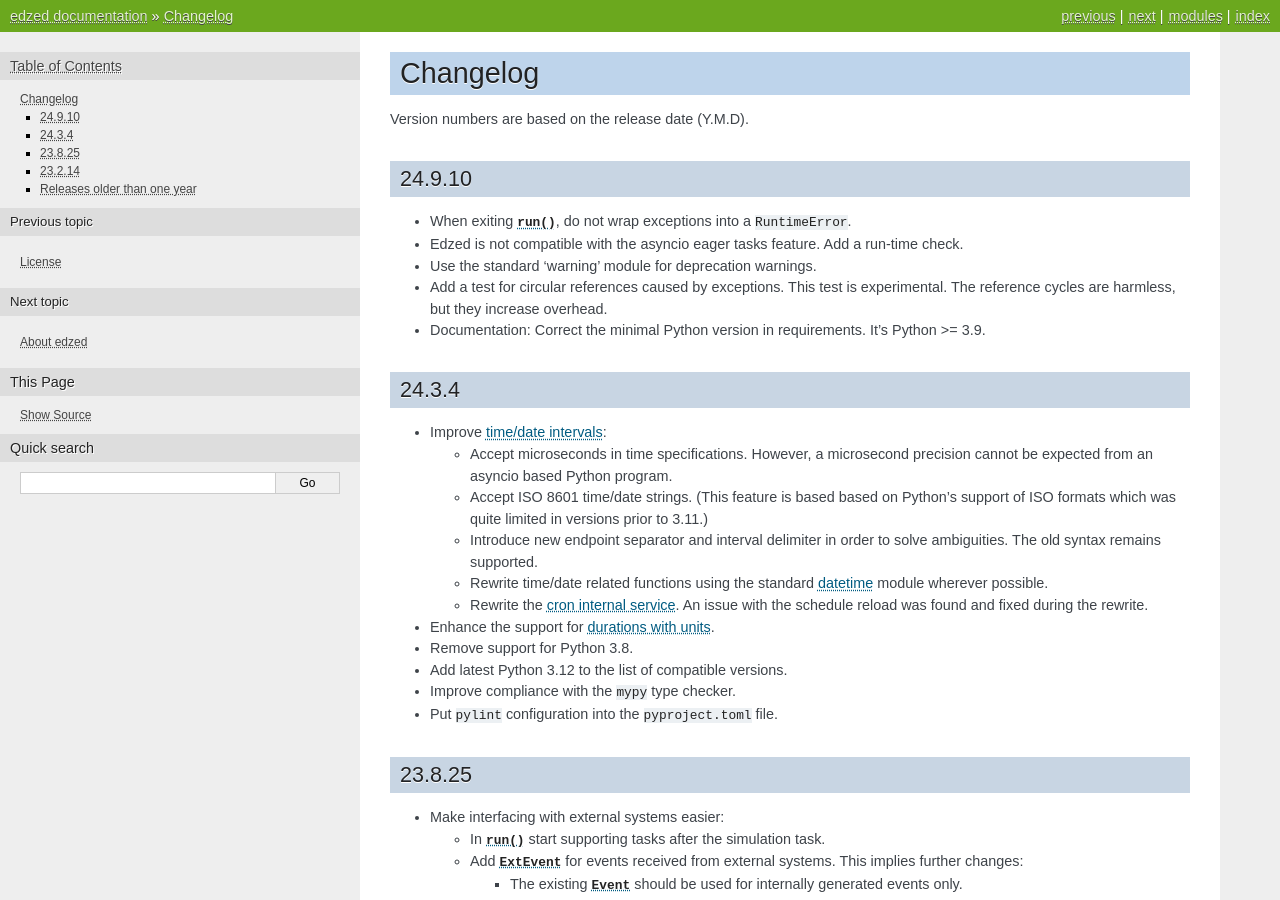
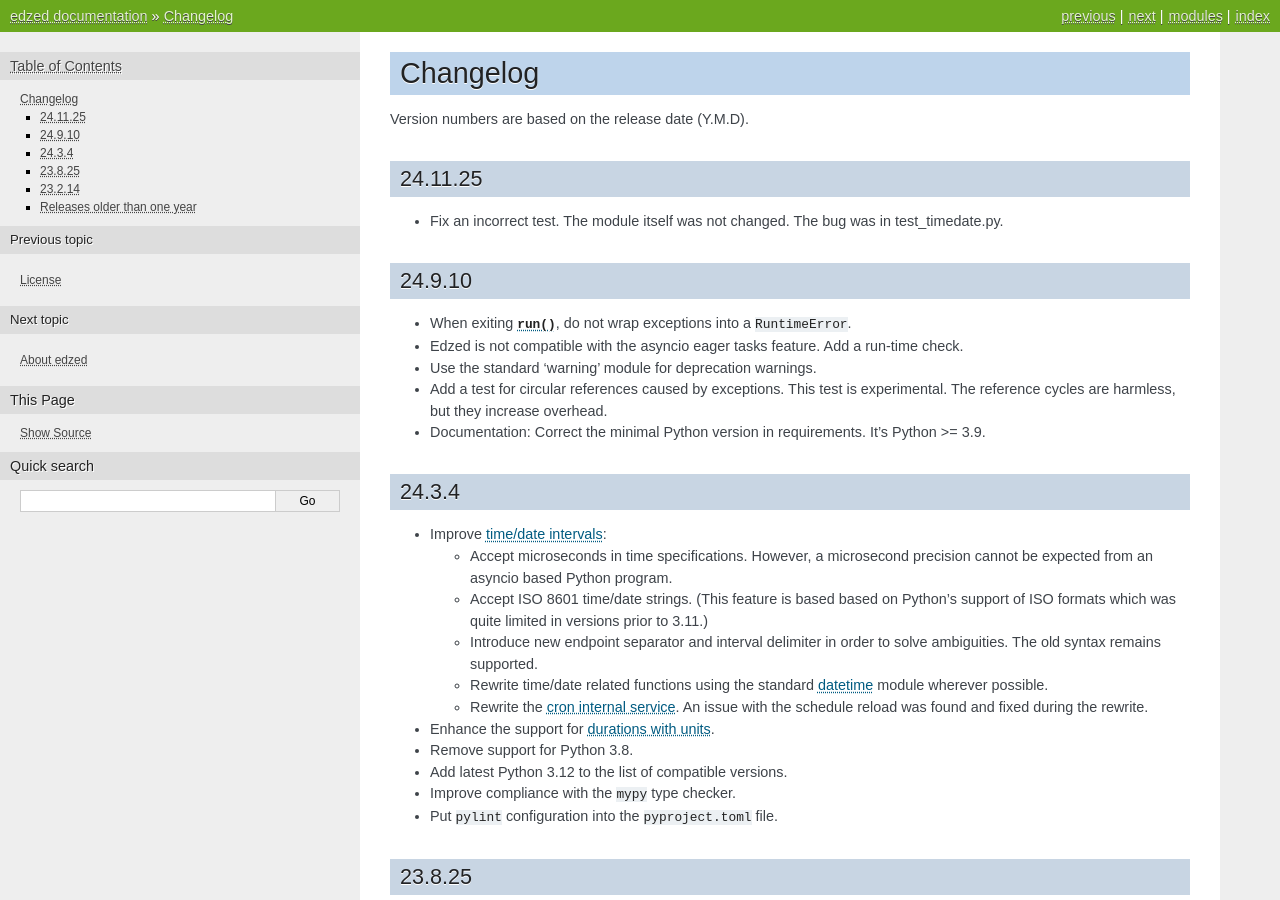
Before and after one commit to xitop/edzed, a Sphinx documentation site: the page built from docs/changelog.rst, in a window 1280 px wide and 900 px high. Built offline with Sphinx 7.4.7, drawn with Linux system fonts in a browser that asks for light colours.

Commit message:
Fix an incorrect test.
One test in test_timedate.py was failing due to a bug. The error
was "ValueError: missing month". The module itself was not changed.

```diff
--- a/docs/changelog.rst
+++ b/docs/changelog.rst
@@ -6,6 +6,11 @@
 
 Version numbers are based on the release date (Y.M.D).
 
+
+24.11.25
+========
+- Fix an incorrect test. The module itself was not changed.
+  The bug was in test_timedate.py.
 
 24.9.10
 =======
--- a/docs/simulation.rst
+++ b/docs/simulation.rst
@@ -143,7 +143,7 @@
   .. note::
 
     Exception notes were introduced in Python 3.11. When supported,
-    ``edzed`` add notes with additional debug information to some exceptions.
+    ``edzed`` adds notes with additional debug information to some exceptions.
     We would like to remind you that these notes get printed in a backtrace,
     but not when the exception itself is logged or printed. Compare::
 
--- a/edzed/__init__.py
+++ b/edzed/__init__.py
@@ -15,7 +15,7 @@
 Home: https://github.com/xitop/edzed/
 """
 
-__version_info__ = (24, 9, 10)
+__version_info__ = (24, 11, 25)
 __version__ = '.'.join(str(n) for n in __version_info__)
 
 from . import exceptions, block, addons, fsm, simulator, blocklib  # mypy
```
Also changed, not shown: 1 other file.
